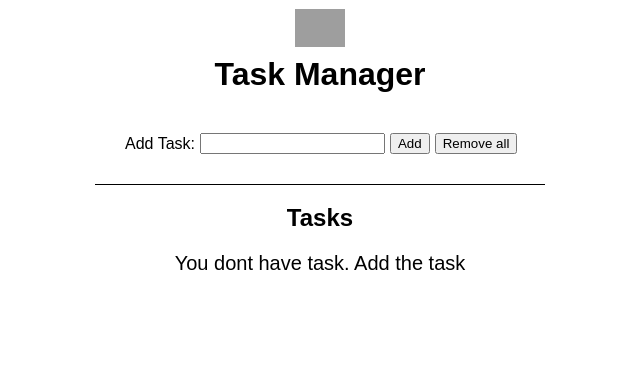
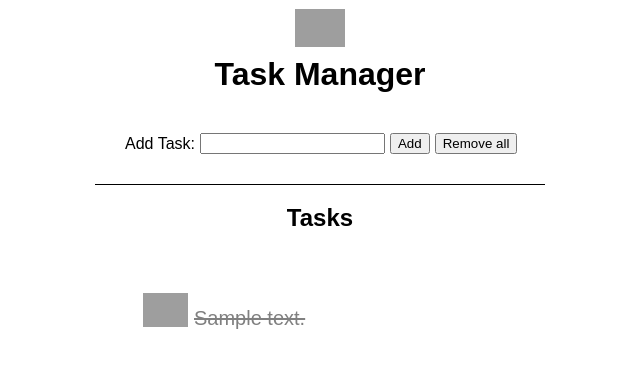
Before and after one commit to eh97979/Task-manager, a Django app: page / in a window 1280 px wide. Shown: the top 381 px of the page, without its empty margins (320-960 px from the left). Run offline with Django 4.2, Linux system fonts and the light colour scheme; tables that the repository leaves empty hold one stand-in row (values such as "Sample post"); grey boxes are pictures that could not be loaded.

Commit message:
add done button

```diff
--- a/docker-compose.yml
+++ b/docker-compose.yml
@@ -12,7 +12,7 @@ services:
       POSTGRES_DB: task_db
       POSTGRES_INITDB_ARGS: "-A md5"
     ports:
-      - "5432:5432"
+      - "54321:5432"
   web:
     build: ./task_project
     command: bash -c "python manage.py migrate && python manage.py runserver 0.0.0.0:8000"
--- a/task_project/task/static/task/style.css
+++ b/task_project/task/static/task/style.css
@@ -75,9 +75,21 @@ h2{text-align:center;
 
 .task_list_div p{ margin:0;
                   padding-top:15px;
+                  font-size:20px;
 }
 
 .no_task{ text-align:center;
           font-size:20px;
 
 }
+
+.task_text_list_done{color:grey;
+        text-decoration:line-through;
+        font-size:20px;
+}
+
+
+.invis_block{width:57px;
+            height:46px;
+            float:left;
+}
--- a/task_project/task/templates/task/index.html
+++ b/task_project/task/templates/task/index.html
@@ -11,7 +11,9 @@
            <div class=logo_div>
                <img src='{% static 'images/plus.png' %}' alt='LOGO' class='logo'>
            </div>
+
           <h1> Task Manager </h1>
+
           <div class='main_button_div'>
             <form action='{% url 'task:addtask' %}' method='post'>
                 {% csrf_token %}
@@ -24,26 +26,50 @@
                 {% csrf_token %}
                 <input type='submit' value='Remove all'>
             </form>
+
+
            </div>
        </div>
 
 
        <div class='line'></div>
 
-
        <h2>Tasks</h2>
 
        {% if task %}
+
            <div class='task_div'>
                 {% for t in task %}
+                {% if not t.its_done %}
                     <div class='task_list_div'>
+
+                        <div class=done_div>
+                        <form action='{% url 'task:done' t.pk %}'>
+                            <button type='submit' class='del_button'>
+                                <img src='{% static 'images/done.png' %}'>
+                            </button>
+                        </form>
+                        </div>
+
                         <form action='{% url 'task:rm' t.pk %}'>
                             <button type='submit' class='del_button'>
                                 <img src='{% static 'images/del.jpg' %}'>
                             </button>
                             <p class='task_text_list'>{{ t.task_text }} </p>
                         </form>
+
                     </div>
+                {% else %}
+                    <div class='task_list_div'>
+                            <div class=invis_block> </div>
+                        <form action='{% url 'task:rm' t.pk %}'>
+                            <button type='submit' class='del_button'>
+                                <img src='{% static 'images/del.jpg' %}'>
+                            </button>
+                            <p class='task_text_list_done'>{{ t.task_text }} </p>
+                        </form>
+                    </div>
+                {% endif %}
                 {% endfor %}
             </div>
 
--- a/task_project/task/urls.py
+++ b/task_project/task/urls.py
@@ -11,5 +11,6 @@ urlpatterns=[
     path('', views.TasksView.as_view(), name='index'),
     path('addtask/', views.add_task, name='addtask'),
     path('remover/', views.remove_all_task, name='rm_task'),
-    path('rm/<int:task_pk>', views.remove_1_task, name='rm')
+    path('rm/<int:task_pk>', views.remove_1_task, name='rm'),
+    path('done/<int:task_pk>', views.done_task, name='done')
 ]
--- a/task_project/task/views.py
+++ b/task_project/task/views.py
@@ -18,8 +18,9 @@ class TasksView(generic.ListView):
     model = Tasks
     template_name = 'task/index.html'
     context_object_name = 'task'
-    def get_queryset(self):
-        return Tasks.objects.filter(its_done=False)
+    ordering = ['pk']
+    # def get_queryset(self):
+    #     return Tasks.objects.filter(its_done=False)
 
 
 def add_task(request):
@@ -40,3 +41,10 @@ def remove_1_task(request, task_pk):
     remove_task = get_object_or_404(Tasks, pk=task_pk)
     remove_task.delete()
     return HttpResponseRedirect(reverse('task:index'))
+
+
+def done_task(request, task_pk):
+    task_chosen = get_object_or_404(Tasks, pk=task_pk)
+    task_chosen.its_done=True
+    task_chosen.save()
+    return HttpResponseRedirect(reverse('task:index'))
```
Also changed, not shown: task_project/task/static/images/done.png (added). Lines whose indentation alone changed are shown as unchanged.
